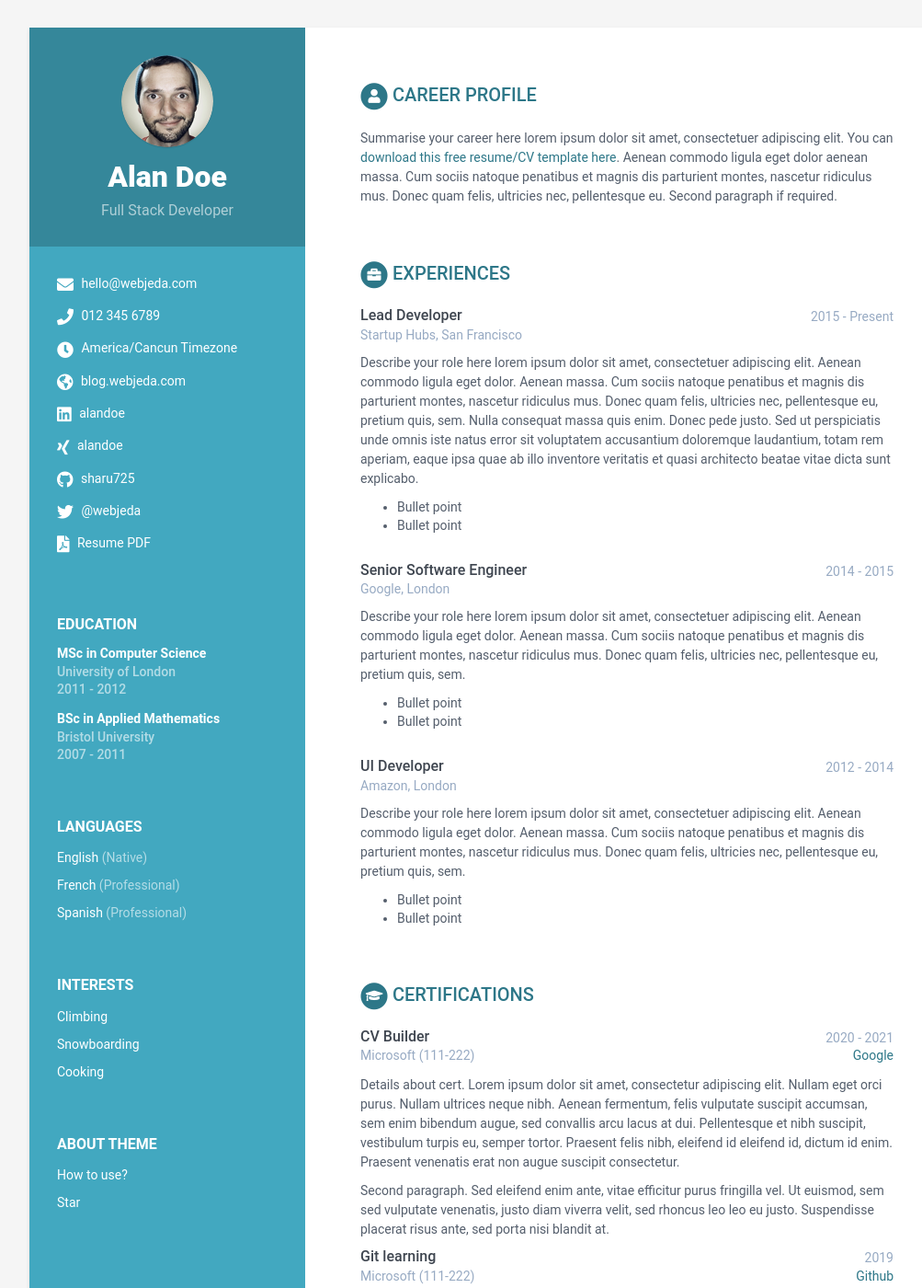
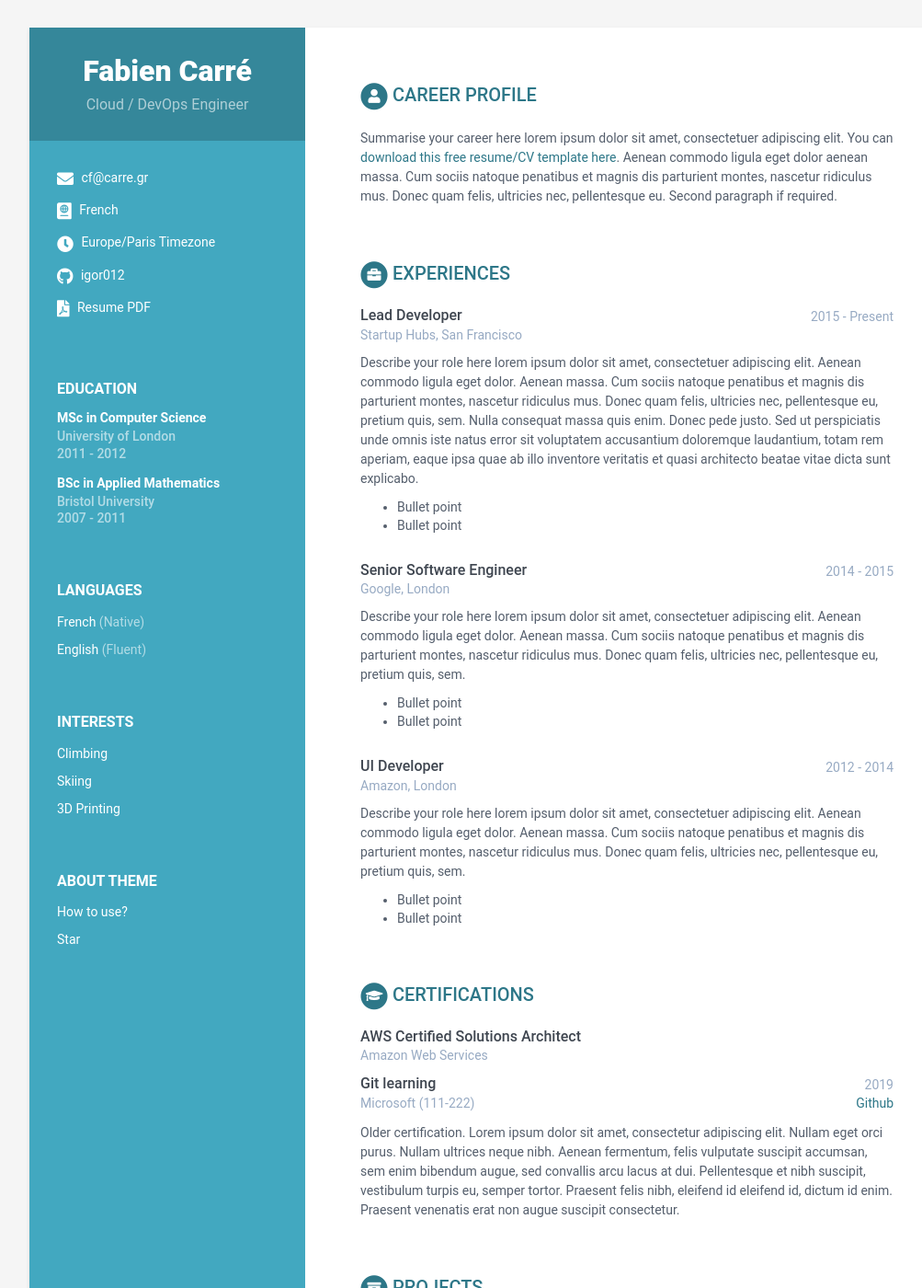
Before and after one commit to igor012/cv-jekyll, a Jekyll site: the page built from index.html, in a window 1280 px wide and 1400 px high. Shown: the whole window at 92% size, without its empty margins (108-1111 px from the left). Built offline with Jekyll 4.4.1, drawn with Linux system fonts in a browser that asks for light colours.

Commit message:
Update data.yml

```diff
--- a/_data/data.yml
+++ b/_data/data.yml
@@ -8,23 +8,23 @@ sidebar:
     education: True # set to False if you want education in main section instead of in sidebar
 
     # Profile information
-    name: Alan Doe
-    tagline: Full Stack Developer
-    avatar: profile.png  #place a 100x100 picture inside /assets/images/ folder and provide the name of the file below
+    name: Fabien Carré
+    tagline: Cloud / DevOps Engineer
+    # avatar: profile.png  #place a 100x100 picture inside /assets/images/ folder and provide the name of the file below
 
     # Sidebar links
-    email: hello@webjeda.com
-    phone: 012 345 6789
-    timezone: America/Cancun Timezone
-    citizenship:
-    website: blog.webjeda.com #do not add http://
-    linkedin: alandoe
-    xing: alandoe
-    github: sharu725
-    telegram: # add your nickname without '@' sign
-    gitlab:
-    bitbucket:
-    twitter: '@webjeda'
+    email: cf@carre.gr
+    # phone: 012 345 6789
+    timezone: Europe/Paris Timezone
+    citizenship: French
+    # website: blog.webjeda.com #do not add http://
+    # linkedin: alandoe
+    # xing: alandoe
+    github: igor012
+    # telegram: # add your nickname without '@' sign
+    # gitlab:
+    # bitbucket:
+    # twitter: '@webjeda'
     stack-overflow: # Number/Username, e.g. 123456/alandoe
     codewars:
     goodreads: # Number-Username, e.g. 123456-alandoe
@@ -33,14 +33,12 @@ sidebar:
     languages:
       title: Languages
       info:
-        - idiom: English
+        - idiom: French
           level: Native
 
-        - idiom: French
-          level: Professional
+        - idiom: English
+          level: Fluent
 
-        - idiom: Spanish
-          level: Professional
 
     interests:
       title: Interests
@@ -48,10 +46,10 @@ sidebar:
         - item: Climbing
           link:
 
-        - item: Snowboarding
+        - item: Skiing
           link:
 
-        - item: Cooking
+        - item: 3D Printing
           link:
 
 career-profile:
@@ -133,27 +131,27 @@ experiences:
 certifications:
       title: Certifications
       list:
-        - name: CV Builder
-          start: 2020
-          end: 2021
-          organization: Microsoft
-          credentialid: 111-222
-          credentialurl: www.google.com
-          credentialname: Google
-          details: |
-            Details about cert. Lorem ipsum dolor sit amet, consectetur
-            adipiscing elit.
-            Nullam eget orci purus. Nullam ultrices neque nibh.
-            Aenean fermentum, felis vulputate suscipit accumsan,
-            sem enim bibendum augue, sed convallis arcu lacus at dui.
-            Pellentesque et nibh suscipit, vestibulum turpis eu, semper tortor.
-            Praesent felis nibh, eleifend id eleifend id, dictum id enim.
-            Praesent venenatis erat non augue suscipit consectetur.
+        - name: AWS Certified Solutions Architect
+          # start: 2020
+          # end: 2021
+          organization: Amazon Web Services
+          # credentialid: 111-222
+          # credentialurl: www.google.com
+          # credentialname: Google
+          # details: |
+          #   Details about cert. Lorem ipsum dolor sit amet, consectetur
+          #   adipiscing elit.
+          #   Nullam eget orci purus. Nullam ultrices neque nibh.
+          #   Aenean fermentum, felis vulputate suscipit accumsan,
+          #   sem enim bibendum augue, sed convallis arcu lacus at dui.
+          #   Pellentesque et nibh suscipit, vestibulum turpis eu, semper tortor.
+          #   Praesent felis nibh, eleifend id eleifend id, dictum id enim.
+          #   Praesent venenatis erat non augue suscipit consectetur.
 
-            Second paragraph. Sed eleifend enim ante, vitae efficitur purus
-            fringilla vel. Ut euismod, sem sed vulputate venenatis,
-            justo diam viverra velit, sed rhoncus leo leo eu justo.
-            Suspendisse placerat risus ante, sed porta nisi blandit at.
+          #   Second paragraph. Sed eleifend enim ante, vitae efficitur purus
+          #   fringilla vel. Ut euismod, sem sed vulputate venenatis,
+          #   justo diam viverra velit, sed rhoncus leo leo eu justo.
+          #   Suspendisse placerat risus ante, sed porta nisi blandit at.
         - name: Git learning
           start: 2019
           end:
```
